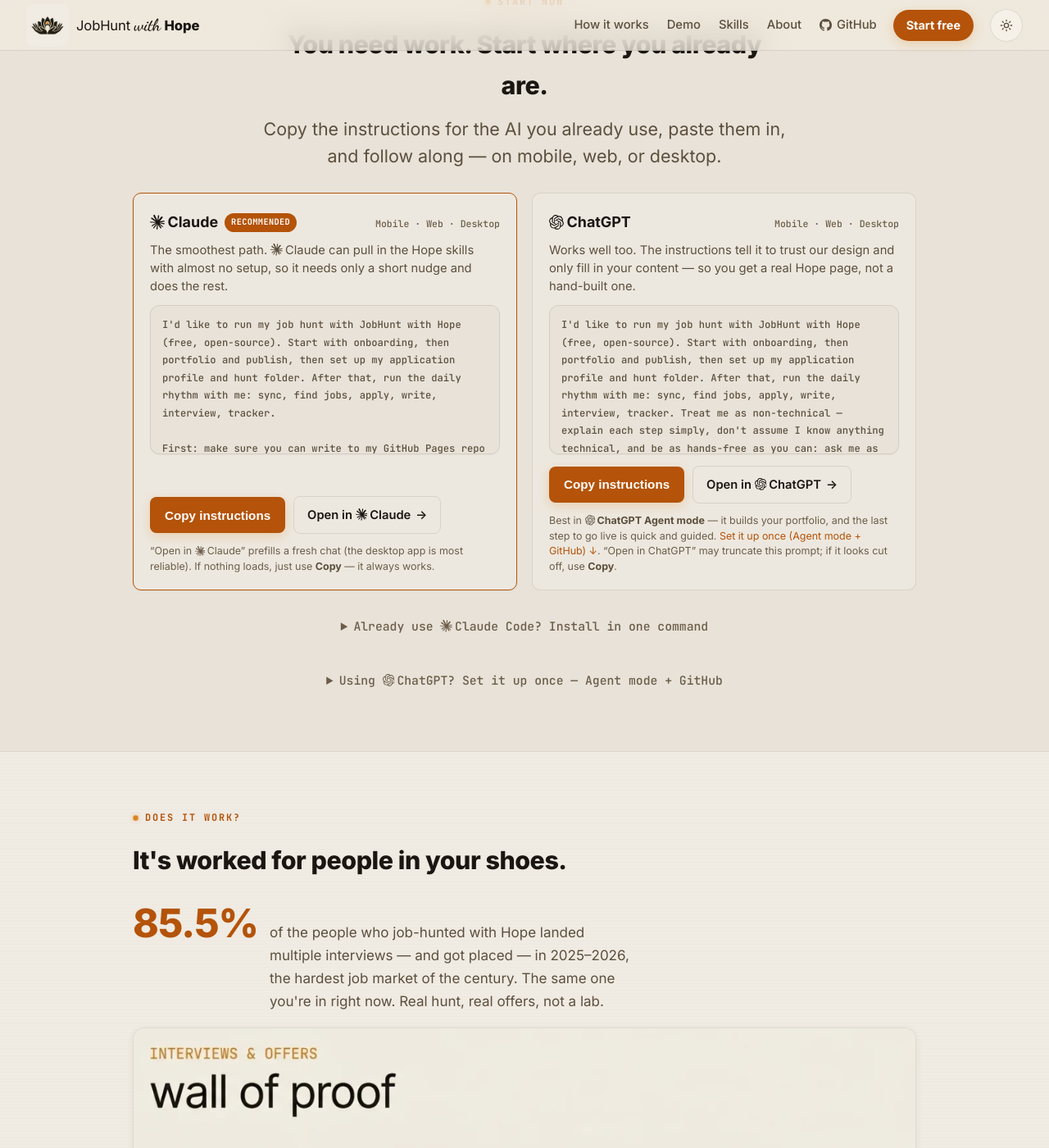
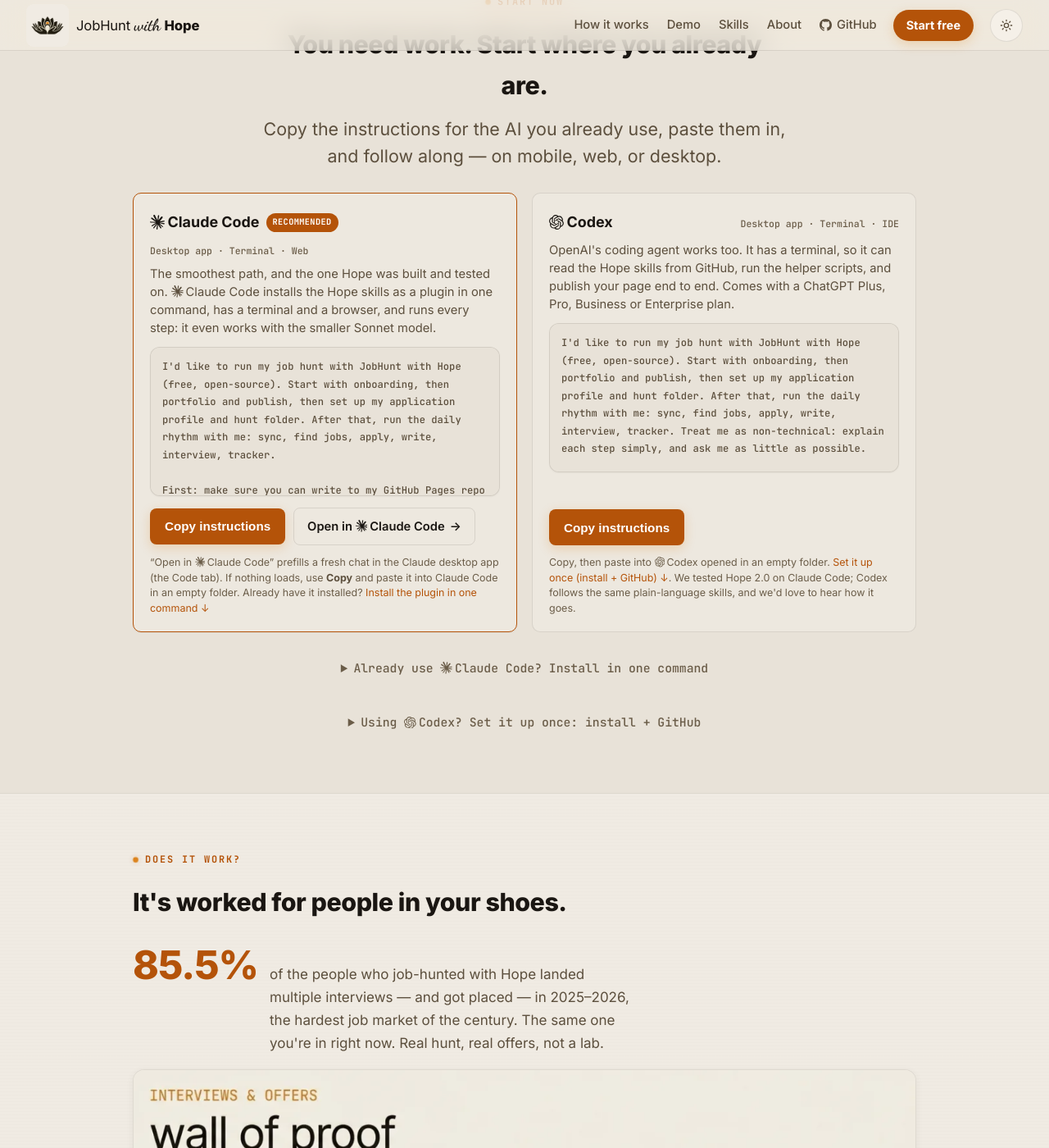
Before and after one commit to oneconsciousness/agenthope, a Jekyll site: the page built from index.html, in a window 1280 px wide and 1400 px high, scrolled down 2464 px. Shown: the whole window at 82% size. Built offline with Jekyll 4.4.1, drawn with Linux system fonts in a browser that asks for light colours; some of the changed text lies outside the part shown.

Commit message:
feat(home): Codex instructions replace the untested ChatGPT path; Claude is named as Claude Code (#16)
Hope 2.0 was built and tested on Claude Code. The second card now
targets OpenAI's Codex (a terminal agent that can run the skills and
publish end to end) instead of ChatGPT's web agent mode, which was
never tested. The setup block, the agent pills, the publishing table
and the structured data follow.

Co-authored-by: Hope Builder <hope-builder@local>
Co-authored-by: Claude Fable 5.1 <noreply@anthropic.com>

```diff
--- a/index.html
+++ b/index.html
@@ -85,10 +85,10 @@ og_image_alt: "A finished Hope portfolio — a career timeline, impact stats, an
       <!-- Claude — recommended -->
       <article class="engine engine--rec">
         <header class="engine__head">
-          <span class="engine__name"><span class="ai">{% include ai-claude.svg %}Claude</span> <span class="engine__badge">Recommended</span></span>
-          <span class="engine__plats">Mobile · Web · Desktop</span>
+          <span class="engine__name"><span class="ai">{% include ai-claude.svg %}Claude Code</span> <span class="engine__badge">Recommended</span></span>
+          <span class="engine__plats">Desktop app · Terminal · Web</span>
         </header>
-        <p class="engine__why">The smoothest path. <span class="ai">{% include ai-claude.svg %}Claude</span> can pull in the Hope skills with almost no setup, so it needs only a short nudge and does the rest.</p>
+        <p class="engine__why">The smoothest path, and the one Hope was built and tested on. <span class="ai">{% include ai-claude.svg %}Claude Code</span> installs the Hope skills as a plugin in one command, has a terminal and a browser, and runs every step: it even works with the smaller Sonnet model.</p>
         <pre class="engine__prompt" data-prompt="claude"><code>I'd like to run my job hunt with JobHunt with Hope (free, open-source). Start with onboarding, then portfolio and publish, then set up my application profile and hunt folder. After that, run the daily rhythm with me: sync, find jobs, apply, write, interview, tracker.
 
 First: make sure you can write to my GitHub Pages repo — that's where my site goes live. Confirm that before we publish anything; if you're not connected to my GitHub, tell me how to connect you and wait.
@@ -102,55 +102,50 @@ Then walk me through it like I'm not technical:
 Keep a short note of what you used and made. Start with onboarding — don't jump ahead.</code></pre>
         <div class="engine__actions">
           <button class="copy-btn js-copy" data-copy-target="claude" type="button">Copy instructions</button>
-          <a class="open-btn" data-open="claude" href="#" target="_blank" rel="noopener"><span class="ai">Open in {% include ai-claude.svg %}Claude</span> <span class="arrow">→</span></a>
+          <a class="open-btn" data-open="claude" href="#" target="_blank" rel="noopener"><span class="ai">Open in {% include ai-claude.svg %}Claude Code</span> <span class="arrow">→</span></a>
         </div>
-        <p class="engine__note">“Open in <span class="ai">{% include ai-claude.svg %}Claude</span>” prefills a fresh chat (the desktop app is most reliable). If nothing loads, just use <strong>Copy</strong> — it always works.</p>
+        <p class="engine__note">“Open in <span class="ai">{% include ai-claude.svg %}Claude Code</span>” prefills a fresh chat in the Claude desktop app (the Code tab). If nothing loads, use <strong>Copy</strong> and paste it into Claude Code in an empty folder. Already have it installed? <a href="#claude-code-install">Install the plugin in one command ↓</a></p>
       </article>
 
-      <!-- ChatGPT -->
+      <!-- Codex -->
       <article class="engine">
         <header class="engine__head">
-          <span class="engine__name"><span class="ai">{% include ai-chatgpt.svg %}ChatGPT</span></span>
-          <span class="engine__plats">Mobile · Web · Desktop</span>
+          <span class="engine__name"><span class="ai">{% include ai-chatgpt.svg %}Codex</span></span>
+          <span class="engine__plats">Desktop app · Terminal · IDE</span>
         </header>
-        <p class="engine__why">Works well too. The instructions tell it to trust our design and only fill in your content — so you get a real Hope page, not a hand-built one.</p>
-        <pre class="engine__prompt" data-prompt="chatgpt"><code>I'd like to run my job hunt with JobHunt with Hope (free, open-source). Start with onboarding, then portfolio and publish, then set up my application profile and hunt folder. After that, run the daily rhythm with me: sync, find jobs, apply, write, interview, tracker. Treat me as non-technical — explain each step simply, don't assume I know anything technical, and be as hands-free as you can: ask me as little as possible and do the rest yourself.
+        <p class="engine__why">OpenAI's coding agent works too. It has a terminal, so it can read the Hope skills from GitHub, run the helper scripts, and publish your page end to end. Comes with a ChatGPT Plus, Pro, Business or Enterprise plan.</p>
+        <pre class="engine__prompt" data-prompt="codex"><code>I'd like to run my job hunt with JobHunt with Hope (free, open-source). Start with onboarding, then portfolio and publish, then set up my application profile and hunt folder. After that, run the daily rhythm with me: sync, find jobs, apply, write, interview, tracker. Treat me as non-technical: explain each step simply, and ask me as little as possible.
 
-1. Follow the Hope skills at github.com/oneconsciousness/job-hunt-with-hope — read them and do what they say, starting with onboarding, then building my portfolio; when a step is done, offer me the next skill (publish, my application profile and hunt folder, then the daily rhythm: sync, find jobs, apply, write, interview, tracker). You're in Agent mode with a computer: if `git clone` is blocked, download the repo as a ZIP from that page and read the files from disk.
-2. Ask me ONCE — I'll upload my resume PDF and a headshot photo and tell you my target role. If I skip something, pick a sensible default and tell me; don't loop.
-3. Build it the way Hope works now: put MY information into one data file, and use Hope's small page that loads the design from Hope's shared link. Keep Hope's design exactly — don't restyle or hand-build anything.
-4. Show me a preview, then ask before publishing.
-5. Publish to my GitHub Pages repo and give me my live link. The two small text files go up for me automatically; for my photo, give me one dead-simple guided step to add it (a single upload).
+1. Clone github.com/oneconsciousness/job-hunt-with-hope into a folder next to this one and read skills/start/SKILL.md first. It routes you to the other skills; follow each SKILL.md literally, step by step, running its checks. When a step is done, offer me the next one. Set CLAUDE_PLUGIN_ROOT to the cloned folder before you run any of the bash blocks in the skills.
+2. Ask me ONCE for everything: I'll give you my resume PDF, a headshot photo, my GitHub login and my target role. If I skip something, pick a sensible default and tell me; don't loop.
+3. Build using Hope's own template and design: keep the styling, layout and code exactly as Hope provides; only fill in MY content.
+4. Before publishing, show me the result and ask in plain English. After I say yes, publish to my GitHub Pages site and give me the live link.
+5. Never send anything in my name. Fill forms and draft messages, then stop; I press send.
 
-Keep a short note of what you used and made. Start with onboarding — don't jump ahead.</code></pre>
+Keep a short note of what you used and made. Start with onboarding; don't jump ahead.</code></pre>
         <div class="engine__actions">
-          <button class="copy-btn js-copy" data-copy-target="chatgpt" type="button">Copy instructions</button>
-          <a class="open-btn" data-open="chatgpt" href="#" target="_blank" rel="noopener"><span class="ai">Open in {% include ai-chatgpt.svg %}ChatGPT</span> <span class="arrow">→</span></a>
+          <button class="copy-btn js-copy" data-copy-target="codex" type="button">Copy instructions</button>
         </div>
-        <p class="engine__note">Best in <strong><span class="ai">{% include ai-chatgpt.svg %}ChatGPT</span> Agent mode</strong> — it builds your portfolio, and the last step to go live is quick and guided. <a href="#chatgpt-setup">Set it up once (Agent mode + GitHub) ↓</a>. “Open in ChatGPT” may truncate this prompt; if it looks cut off, use <strong>Copy</strong>.</p>
+        <p class="engine__note">Copy, then paste into <span class="ai">{% include ai-chatgpt.svg %}Codex</span> opened in an empty folder. <a href="#codex-setup">Set it up once (install + GitHub) ↓</a>. We tested Hope 2.0 on Claude Code; Codex follows the same plain-language skills, and we'd love to hear how it goes.</p>
       </article>
 
     </div>
-    <details class="install-collapse">
+    <details class="install-collapse" id="claude-code-install">
       <summary>Already use <span class="ai">{% include ai-claude.svg %}Claude Code</span>? Install in one command</summary>
       <div class="skill-body">
         <pre><code>/plugin marketplace add oneconsciousness/job-hunt-with-hope
 /plugin install hope@hope</code></pre>
-        <p class="muted">Then, in a fresh chat in an empty folder, say <strong>start my job hunt with Hope</strong>.</p>
+        <p class="muted">Then, in a fresh chat in an empty folder, say <strong>run my job hunt with Hope</strong>.</p>
       </div>
     </details>
-    <details class="install-collapse" id="chatgpt-setup">
-      <summary>Using <span class="ai">{% include ai-chatgpt.svg %}ChatGPT</span>? Set it up once — Agent mode + GitHub</summary>
+    <details class="install-collapse" id="codex-setup">
+      <summary>Using <span class="ai">{% include ai-chatgpt.svg %}Codex</span>? Set it up once: install + GitHub</summary>
       <div class="skill-body">
         <ol>
-          <li><strong>Turn on Agent mode.</strong> Start a new chat and switch ChatGPT to <strong>Agent mode</strong> — the one with a real computer, so it can build your portfolio and help with the steps to go live. (On Plus/Pro plans.)</li>
-          <li><strong>Connect GitHub.</strong> Open <strong>Settings → Apps</strong>, connect <strong>GitHub</strong>, then use its <strong>“⋯” → Settings</strong> to give it access to the repository where your site will live. That's what lets ChatGPT help put your page online.</li>
-          <li><strong>Attach GitHub in the chat.</strong> In the message box, tap <strong>＋ → GitHub</strong> so the agent can read and write your repo — then paste the instructions above and follow along.</li>
+          <li><strong>Install Codex.</strong> The desktop app from OpenAI, or in a terminal: <code>npm install -g @openai/codex</code>. Sign in with your ChatGPT account.</li>
+          <li><strong>Connect GitHub.</strong> Install the GitHub CLI (<code>brew install gh</code> on a Mac) and run <code>gh auth login</code> once. That is what lets Codex put your page online in your own account.</li>
+          <li><strong>Open an empty folder.</strong> Make a folder for your hunt, open Codex there, paste the instructions above, and follow along. Everything it makes stays in that folder.</li>
         </ol>
-        <figure class="figure figure--plain">
-          <img src="{{ '/assets/img/chatgpt-github.webp' | relative_url }}" alt="ChatGPT Settings → Apps with the GitHub app open — the ⋯ menu showing Settings and Reconnect, and where to grant access to your repository" width="1800" height="1038" loading="lazy" />
-          <figcaption class="muted">Settings → Apps → GitHub → “⋯” → Settings, then grant access to your repo.</figcaption>
-        </figure>
       </div>
     </details>
   </div>
@@ -172,8 +167,8 @@ Keep a short note of what you used and made. Start with onboarding — don't jum
     </figure>
     <p class="trust-strip"><strong>Free &amp; open-source (MIT).</strong> No account, no tracking. Hope never sends anything in your name, and it only ever reads your email and LinkedIn. Nothing leaves your laptop except the page you choose to publish.</p>
     <div class="agents-line agents-line--center">
-      <span class="agent-pill">{% include ai-chatgpt.svg %}ChatGPT</span>
-      <span class="agent-pill">{% include ai-claude.svg %}Claude</span>
+      <span class="agent-pill">{% include ai-claude.svg %}Claude Code</span>
+      <span class="agent-pill">{% include ai-chatgpt.svg %}Codex</span>
       <span class="agent-pill">{% include ai-gemini.svg %}Gemini</span>
       <span class="agent-pill">{% include ai-copilot.svg %}Copilot</span>
       <span class="agent-pill">{% include ai-perplexity.svg %}Perplexity</span>
@@ -280,7 +275,7 @@ Keep a short note of what you used and made. Start with onboarding — don't jum
   document.querySelectorAll('[data-open]').forEach(function(a){
     var key=a.getAttribute('data-open');
     var p=prompts[key]; if(!p)return;
-    var base=key==='chatgpt'?'https://chatgpt.com/?hints=agent&q=':'https://claude.ai/new?q=';
+    if(key!=='claude')return; var base='https://claude.ai/new?q=';
     a.setAttribute('href',base+encodeURIComponent(p));
     a.addEventListener('click',function(){writeClip(p,function(){});});
   });
@@ -324,7 +319,7 @@ Keep a short note of what you used and made. Start with onboarding — don't jum
       "@id": "https://agenthope.ai/#software",
       "name": "JobHunt with Hope",
       "applicationCategory": "BusinessApplication",
-      "operatingSystem": "Any (works with ChatGPT, Claude, Gemini and other AI agents)",
+      "operatingSystem": "Any (works with Claude Code, Codex, Gemini and other AI agents)",
       "description": "A free, open-source pack of AI skills that runs a job seeker's whole hunt with the AI agent they already use: a designed portfolio website and a recruiter-ready résumé (CV), a shortlist of real openings matched on the full job description, applications filled in the browser for the user to review and send, every message drafted in the user's own voice, interview prep with a record-the-call reminder and a debrief, a read-only morning sync of email and LinkedIn, and one tracker spreadsheet the user owns. No coding; career data stays on the user's own machine.",
       "url": "https://agenthope.ai/",
       "softwareHelp": "https://agenthope.ai/skills/start/",
@@ -342,7 +337,7 @@ Keep a short note of what you used and made. Start with onboarding — don't jum
         "Interview prep, a record-the-call reminder, and a debrief from your recording",
         "A morning sync of email and LinkedIn, read-only",
         "One job tracker spreadsheet you own",
-        "Runs on your existing AI agent (ChatGPT, Claude, Gemini, Copilot), including smaller models like Claude Sonnet",
+        "Runs on your existing AI agent (Claude Code, Codex, Gemini, Copilot), including smaller models like Claude Sonnet",
         "No coding required",
         "Privacy-first: your data never leaves your machine"
       ],
```
Also changed, not shown: publishing.md (+2 -2 lines).
